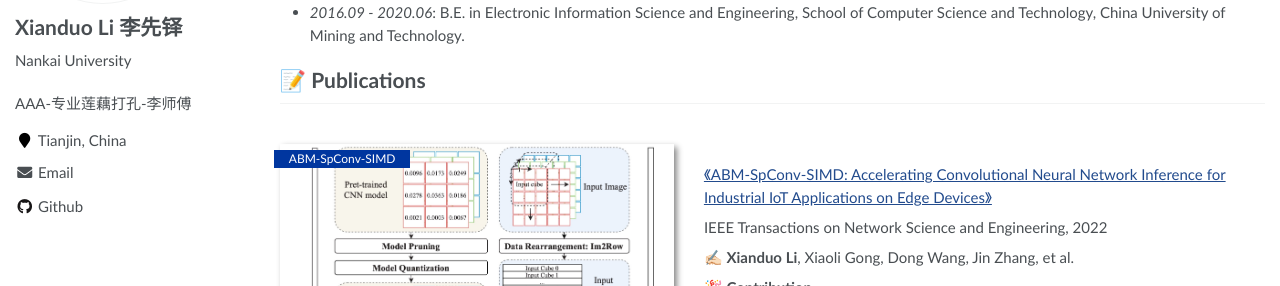
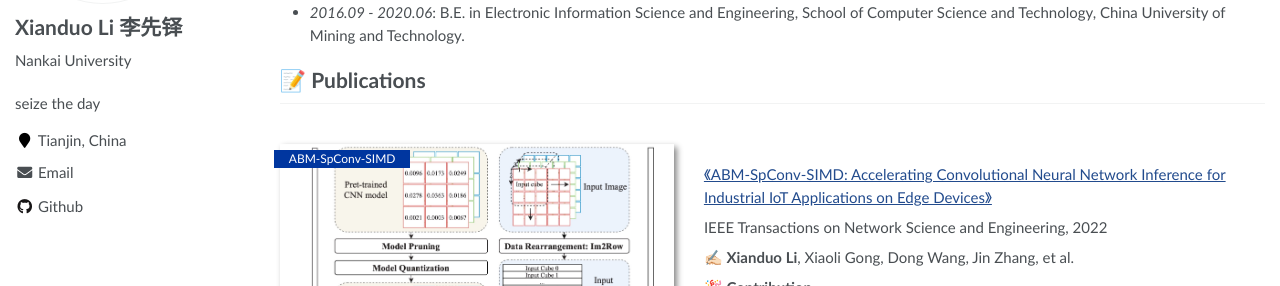
Before and after one commit to lxd-cumt/lxd-cumt.github.io, a Jekyll site: the page built from _pages/about.md, in a window 1280 px wide. Shown: the part 263-549 px from the top of the page. Built offline with Jekyll 4.4.1, drawn with Linux system fonts in a browser that asks for light colours.

Commit message:
change discription

```diff
--- a/_config.yml
+++ b/_config.yml
@@ -7,7 +7,7 @@
 
 # Site Settings
 title                    : "Xianduo Li"
-description              : "AAA-专业莲藕打孔-李师傅 "
+description              : "seize the day "
 repository               : "Lxd/acad-homepage.github.io"
 google_scholar_stats_use_cdn : false
 
```
